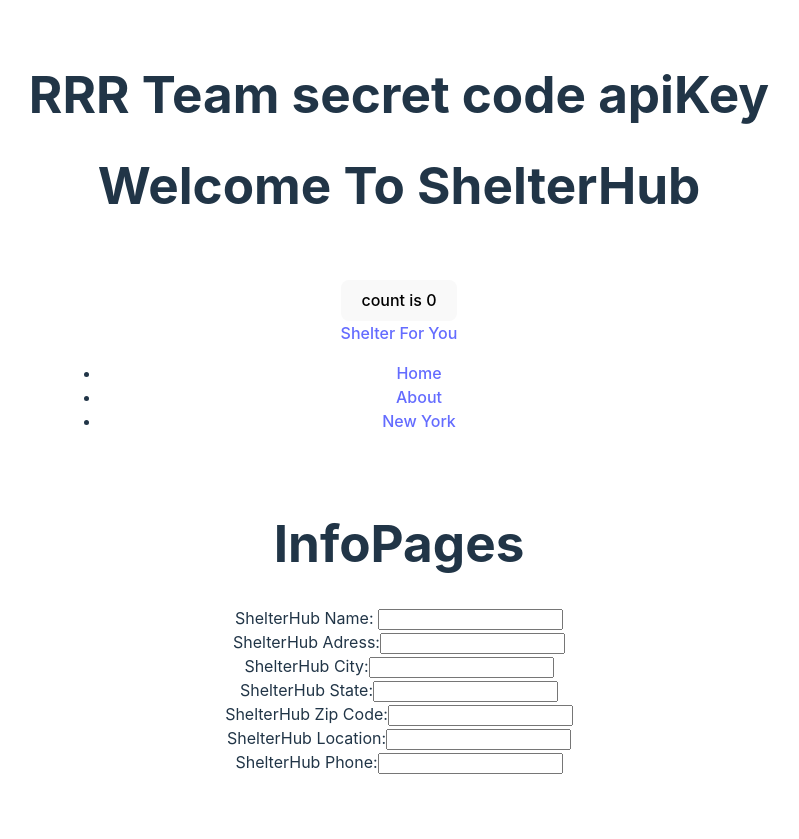
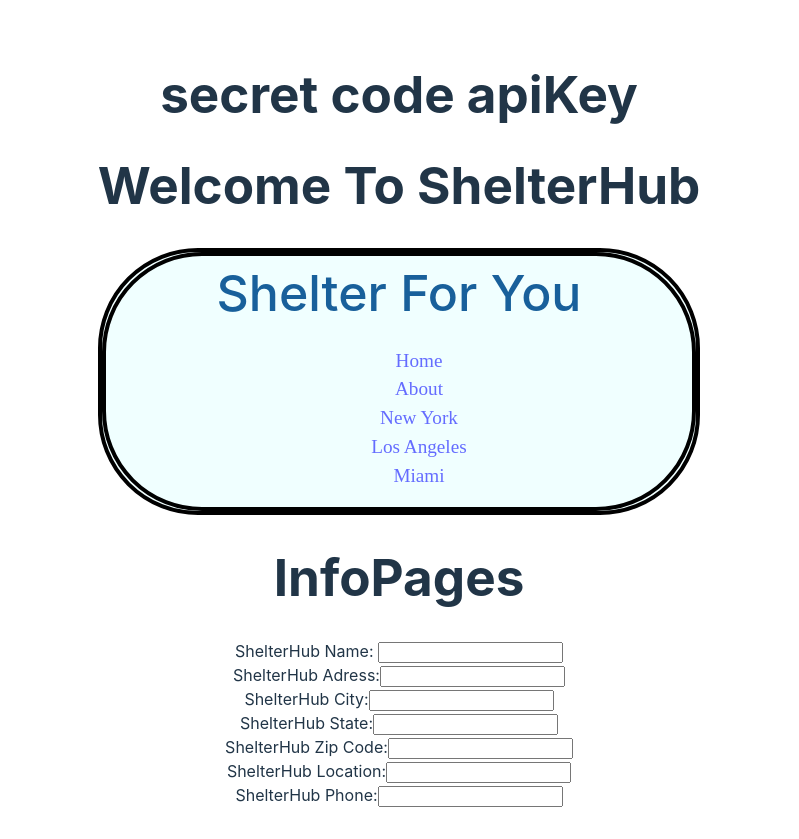
Before and after one commit to Ros3fromBk/Project_3, a React (Vite) app: page /About in a window 1280 px wide. Shown: the whole page, without its empty margins (241-1040 px from the left). Before the commit the page ends 806 px from the top, so only its background shows below. Built offline with nearby package versions, Linux system fonts and the light colour scheme; no server answers.

Commit message:
added css for NavBar n created links for major cities

```diff
--- a/src/App.jsx
+++ b/src/App.jsx
@@ -3,13 +3,13 @@ import reactLogo from './assets/react.svg'
 import viteLogo from '/vite.svg'
 import './App.css'
 
-import ResultPages from './Components/ResultPages'
+import ResultPages from './Components/ResultsPage/ResultPages'
 
 
 // import SearchForm from './Components/Form/SearchForm.jsx';
 // import ErrorPage from './Components/ErrorPopup/Errors.jsx';
 
-import NavBar from './Components/NavBar'
+import NavBar from './Components/Nav/NavBar'
 
 import { BrowserRouter as Router, Routes, Route, Link } from "react-router-dom";
 
@@ -25,18 +25,17 @@ function App() {
 
 
     <h1>
-      RRR Team
       secret code
 
       apiKey
     </h1>
 
       <h1>Welcome To ShelterHub</h1>
-
+{/*
       <div className="card">
         <button onClick={() => setCount((count) => count + 1)}>
           count is {count}
-        </button>
+        </button> */}
 
       <Router>
 
@@ -58,7 +57,7 @@ function App() {
         </Routes>
       </Router>
 
-      </div>
+      {/* </div> */}
 
       <ResultPages />
 
--- /dev/null
+++ b/src/Components/Nav/NavBar.css
@@ -0,0 +1,37 @@
+.nav-item{
+  list-style-type: none;
+}
+header{
+  flex-wrap: wrap;
+}
+span {
+    color: rgb(24, 96, 155);
+    font-size: 50px;
+  }
+
+
+  header {
+    border: 4px solid black;
+    border-radius: 100px;
+    background-color: azure;
+  }
+
+  li {
+    font-size: larger;
+    font-family: cursive ;
+    flex-direction: row ;
+  }
+
+  li:hover {
+    font-size: x-large;
+    font-family: fantasy;
+    color:cadetblue ;
+    background-color: rgba(255, 228, 196, 0.638);
+    border-radius: 60%;
+    border: 2px solid brown;
+  }
+
+  .nav-link:hover {
+
+   font-weight: bolder;
+  }
--- a/src/Components/NavBar.jsx
+++ b/src/Components/Nav/NavBar.jsx
@@ -1,4 +1,4 @@
-// import "../Components/
+import "../Nav/NavBar.css"
 import { Link } from "react-router-dom"
 
 const NavBar = () => {
@@ -8,17 +8,22 @@ const NavBar = () => {
         <nav className="navbar navbar-expand">
           <div className="container">
             <Link to="/" className="navbar-brand fs-1">
-              <span>Shelter</span> For You
+              <span>Shelter For You</span>
             </Link>
             <ul className="navbar-nav">
               <li className="nav-item">
                 <Link to="/" className="nav-link">  Home</Link>
               </li>
               <li className="nav-item">
-                <Link to="/AboutMe" className="nav-link"> About </Link>
+                <Link to="/About" className="nav-link"> About </Link>
               </li>
               <li className="nav-item">
                 <Link to="/NewYork" className="nav-link">New York</Link>
+              </li>
+              <li className="nav-item">
+                <Link to="/LosAngeles" className="nav-link">Los Angeles</Link>
+              </li><li className="nav-item">
+                <Link to="/Miami" className="nav-link">Miami</Link>
               </li>
             </ul>
           </div>
--- a/src/Components/NavBar.css
+++ /dev/null
@@ -1,27 +0,0 @@
-span {
-    color: rgb(24, 96, 155);
-  }
-
-  .headerForAbout {
-    position: relative;
-    top: 20px;
-  }
-
-  header {
-    border: 2px solid black;
-    border-radius: 100px;
-    background-color: azure;
-  }
-
-  li {
-    font-size: larger;
-  }
-
-  li:hover {
-    font-size: x-large;
-  }
-
-  .nav-link:hover {
-
-   font-weight: bolder;
-  }
--- a/src/Components/ResultsPage/Results.jsx
+++ /dev/null
@@ -1 +0,0 @@
-import "./Results.css";
```
Also changed, not shown: src/Components/Search/SearchBar.jsx (+51 -0 lines), src/Components/SearchPage.jsx (deleted, +0 -50 lines), src/Components/ResultPages.css (deleted), src/Components/ResultsPage/ResultPages.css (added), src/Components/ResultsPage/ResultPages.jsx (renamed from src/Components/ResultPages.jsx), src/Components/ResultsPage/Results.css (deleted), 2 other files (tests, documents, lock files or other folders).
